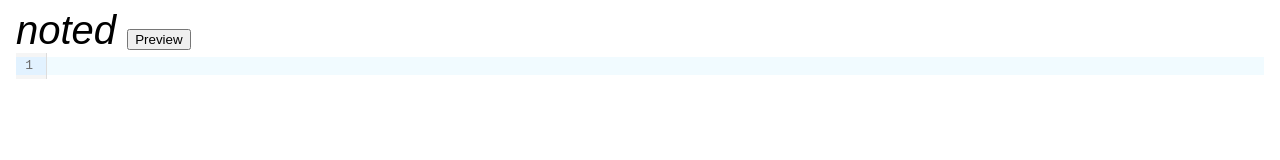
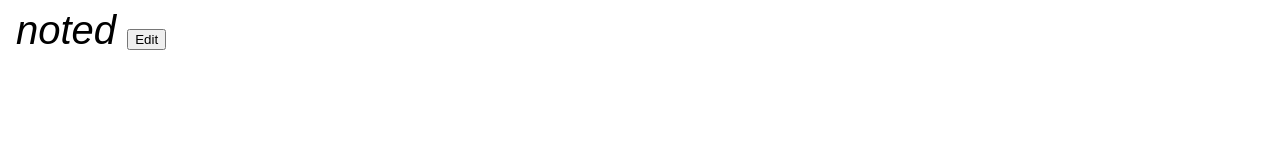
Before and after one commit to ackmanx/noted, a SvelteKit app: page / in a window 1280 px wide. Shown: the top 160 px of the page. Built offline with nearby package versions, Linux system fonts and the light colour scheme; a web font is replaced by a local one.

Commit message:
Toggle views

```diff
--- a/src/routes/+page.svelte
+++ b/src/routes/+page.svelte
@@ -7,7 +7,7 @@
   let markdownInput
 
   /** @type boolean */
-  let isPreviewActive = false
+  let isPreviewActive = true
 </script>
 
 <svelte:head>
```
